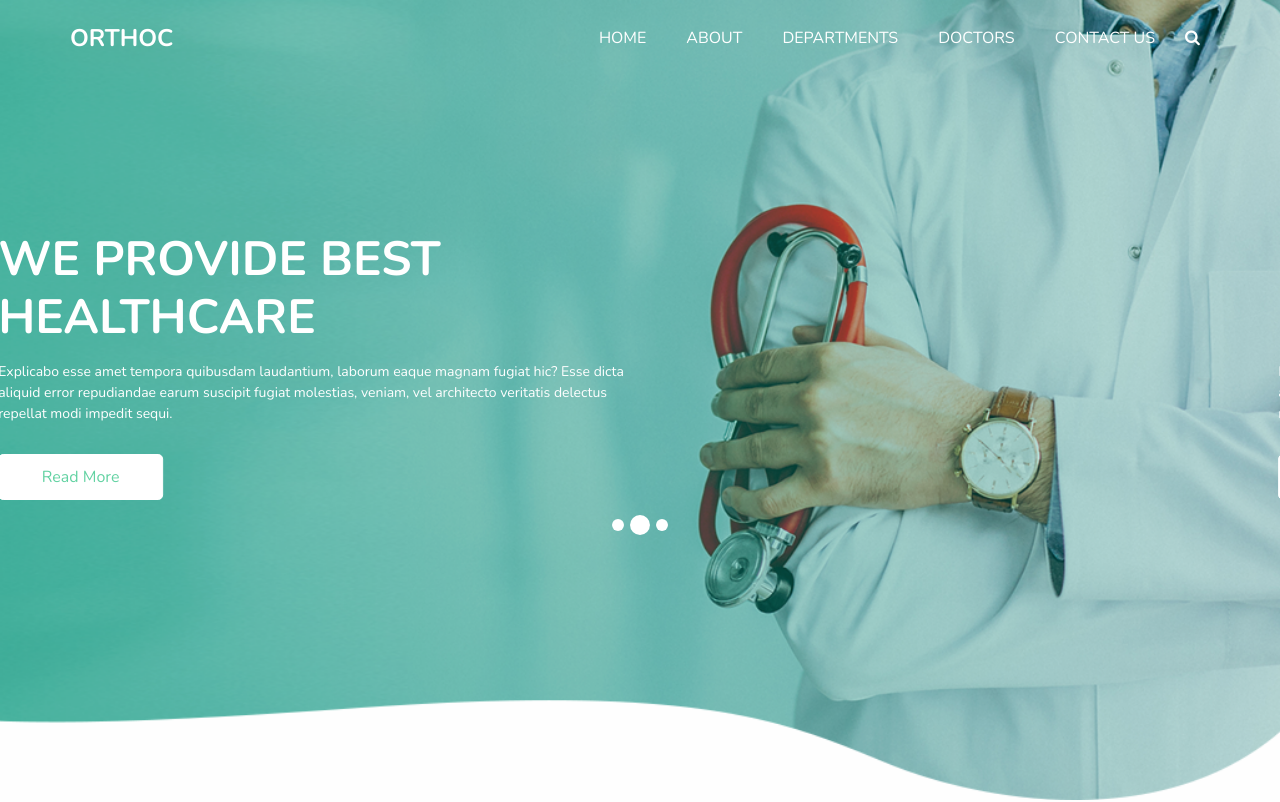
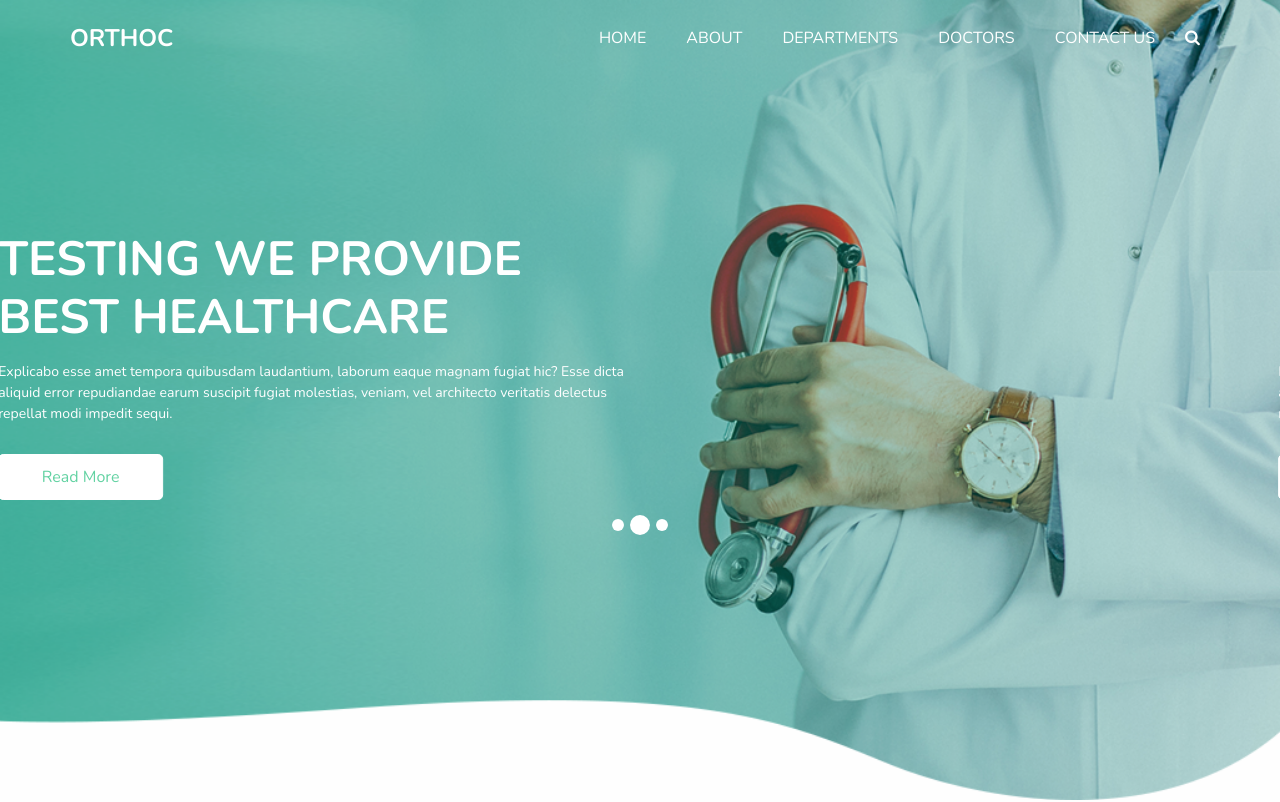
Before and after one commit to krunaltimbadiya/Archcare, a plain HTML site: page index.html in a window 1280 px wide. Shown: the top 802 px of the page. Drawn offline with nearby package versions, Linux system fonts and the light colour scheme; some packages are replaced by stand-ins of ours.

Commit message:
Testing update

```diff
--- a/index.html
+++ b/index.html
@@ -94,7 +94,7 @@
                 <div class="col-md-7">
                   <div class="detail-box">
                     <h1>
-                      We Provide Best Healthcare
+                      Testing We Provide Best Healthcare
                     </h1>
                     <p>
                       Explicabo esse amet tempora quibusdam laudantium, laborum eaque magnam fugiat hic? Esse dicta aliquid error repudiandae earum suscipit fugiat molestias, veniam, vel architecto veritatis delectus repellat modi impedit sequi.
```
